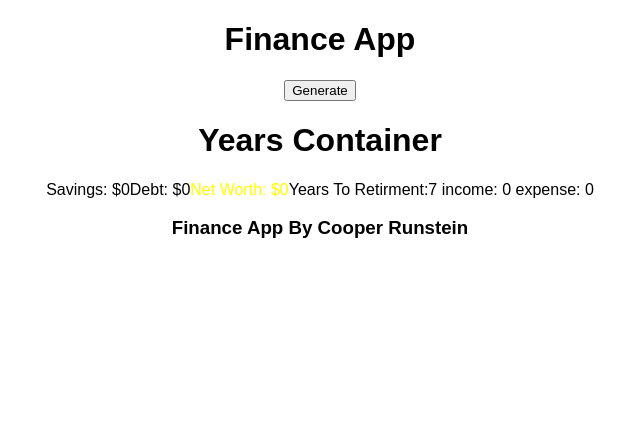
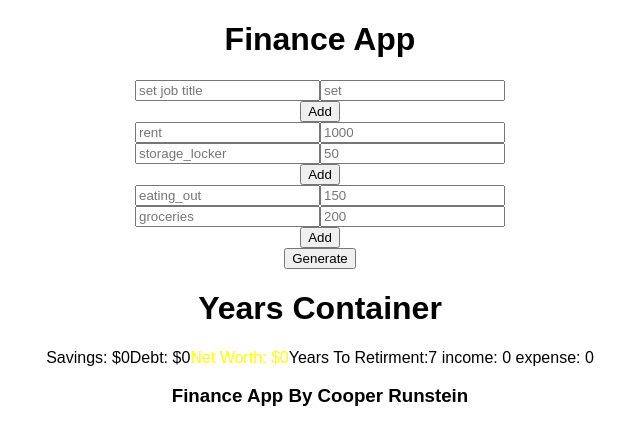
Before and after one commit to Cooper-Runstein/React-Personal-Finance-App, a React (Create React App) app: page / in a window 1280 px wide. Shown: the top 444 px of the page, without its empty margins (320-960 px from the left). Built offline with nearby package versions, Linux system fonts and the light colour scheme.

Commit message:
Hooked up start form

```diff
--- a/src/App.js
+++ b/src/App.js
@@ -4,7 +4,7 @@ import './css/display.css';
 import Header from './Components/Header';
 import Footer from './Components/Footer';
 import Counter from './Components/Counter';
-// import StartingForm from './Components/StartingForm';
+import Start from './Components/Start';
 import YearsContainer from './Components/YearsContainer';
 
 
@@ -74,7 +74,6 @@ class App extends Component {
       years.push(
         {
           year: this.state.date + i,
-          pendingValues: {},
           income: [
             {
               title: 'jobs',
@@ -426,9 +425,9 @@ class App extends Component {
     return (
       <div className="App">
         <Header />
-        {/* <StartingForm
-          getInitialInputs = {this.getInitialInputs.bind(this)}
-          /> */}
+        <Start
+
+          />
           <button onClick = {this.generateYears}>Generate</button>
         <YearsContainer
           retirmentYear = {this.state.startingValues.Retirment}
--- a/src/Components/Counter.js
+++ b/src/Components/Counter.js
@@ -32,7 +32,7 @@ const Counter = (props) =>{
             <span style={netWorthColor(props)}>Net Worth: ${props.savings - props.debt}</span>
             <span>{getYearsToRetirment(props)}</span>
             <span> income: {props.income} </span>
-            <span>expense: {props.expense}</span>
+            <span> expense: {props.expense} </span>
         </div>
     )
 }
--- /dev/null
+++ b/src/Components/Start.js
@@ -0,0 +1,92 @@
+import React from 'react';
+import PropTypes from 'prop-types';
+import SubCategoryForm from './SubCategoryForm.js';
+
+class Start extends React.Component {
+    constructor(props){
+        super(props);
+        this.state={
+            income: [
+                {
+                  title: 'jobs',
+                  entries: [
+                    {
+                      title: 'set job title',
+                      value: "set",
+                      isEditing: true,
+                    }
+                  ],
+                  get totals() {
+                    return this.entries.reduce((sum, entry)=>{
+                      return sum + entry.value
+                    }, 0)
+                  }
+                }
+              ],
+            expenses: [
+                {
+                  title: 'housing',
+                  entries: [
+                    {
+                      title: 'rent',
+                      value: 1000,
+                      isEditing: true,
+                    },
+                    {
+                      title: 'storage_locker',
+                      value: 50,
+                      isEditing: true,
+                    }
+                  ],
+                  get totals() {
+                    return this.entries.reduce((sum, entry)=>{
+                      return sum + entry.value
+                    }, 0)
+                  }
+                },
+                {
+                  title: 'food',
+                  entries: [
+                    {
+                      title: 'eating_out',
+                      value: 150,
+                      isEditing: true,
+                    },
+                    {
+                      title: 'groceries',
+                      value: 200,
+                      isEditing: true,
+                    }
+                  ],
+                }
+            ]
+        }
+    }
+
+    render(){
+    return (
+        <div>
+            {this.state.income.map((e,i)=>{
+                return <SubCategoryForm
+                    key = {i}
+                    subCat = {e}
+                />
+            })}
+            {this.state.expenses.map((e,i)=>{
+                return <SubCategoryForm
+                    key = {i}
+                    subCat = {e}
+                />
+            })}
+        </div>
+    )
+
+}
+}
+
+Start.propTypes = {
+    title: PropTypes.string.isRequired,
+    onChange: PropTypes.func.isRequired
+}
+
+export default Start;
--- /dev/null
+++ b/src/Components/SubCategoryForm.js
@@ -0,0 +1,37 @@
+import React from 'react';
+import PropTypes from 'prop-types';
+
+const SubCategoryForm = (props)=> {
+    return (
+        <div>
+            {props.subCat.entries.map((e,i)=>{
+                return (
+                e.isEditing
+
+                ?
+
+                <div>
+                    <input placeholder = {e.title}/>
+                    <input placeholder = {e.value}/>
+
+                </div>
+
+                :
+
+                <div>
+                    <span>{e.title}</span>
+                    <span>{e.value}</span>
+                </div>
+                )
+            })}
+        <button>Add</button>
+        </div>
+    )
+}
+
+SubCategoryForm.propTypes = {
+    // title: PropTypes.string.isRequired,
+    // onChange: PropTypes.func.isRequired
+}
+
+export default SubCategoryForm;
--- a/src/Components/Year.js
+++ b/src/Components/Year.js
@@ -68,7 +68,6 @@ const Year =(props)=>{
                         addInstance = {props.addInstance}
                     />
                 })}
-
             </tr>
            )
     }
```
Also changed, not shown: src/Components/StartingForm.js (deleted, +0 -140 lines).
